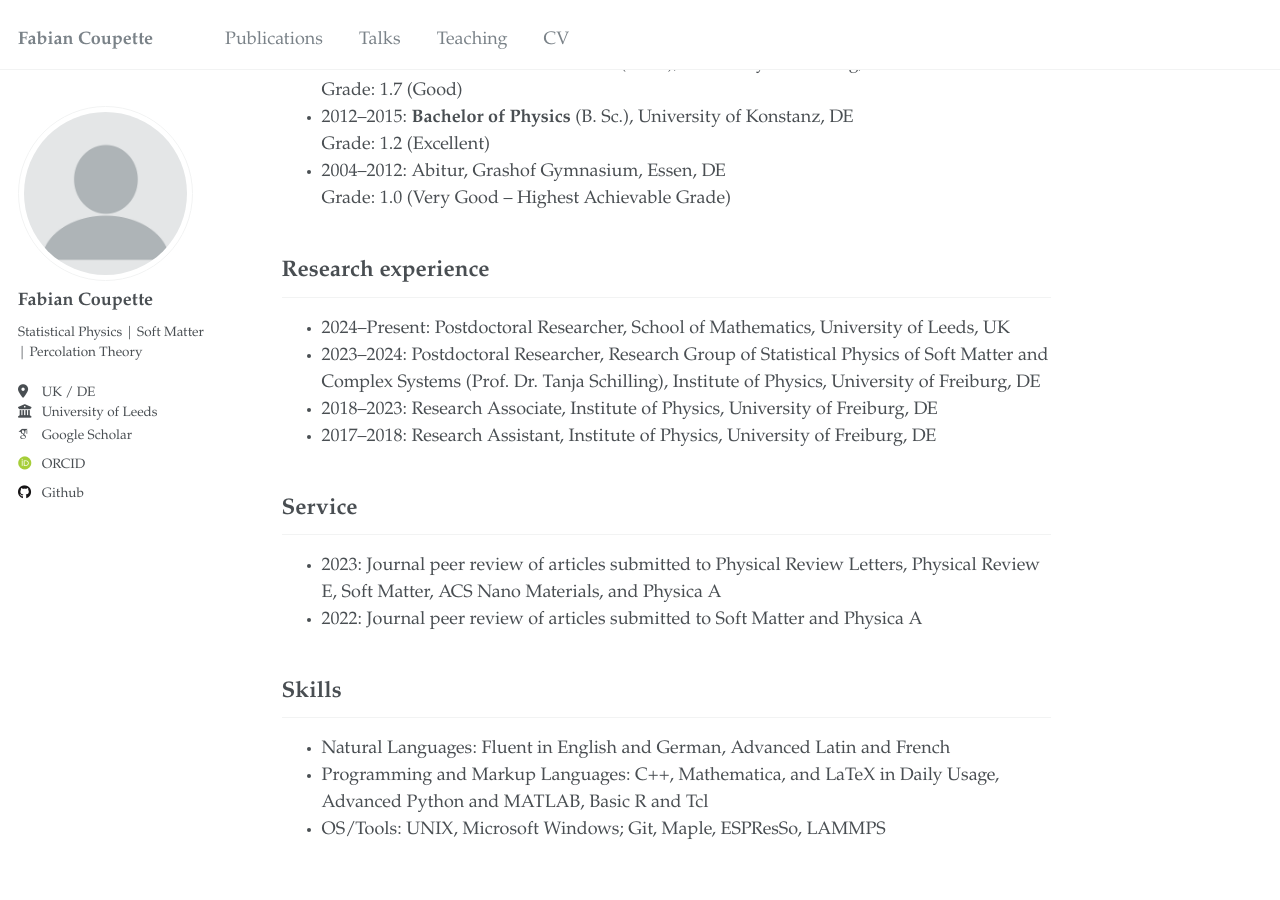
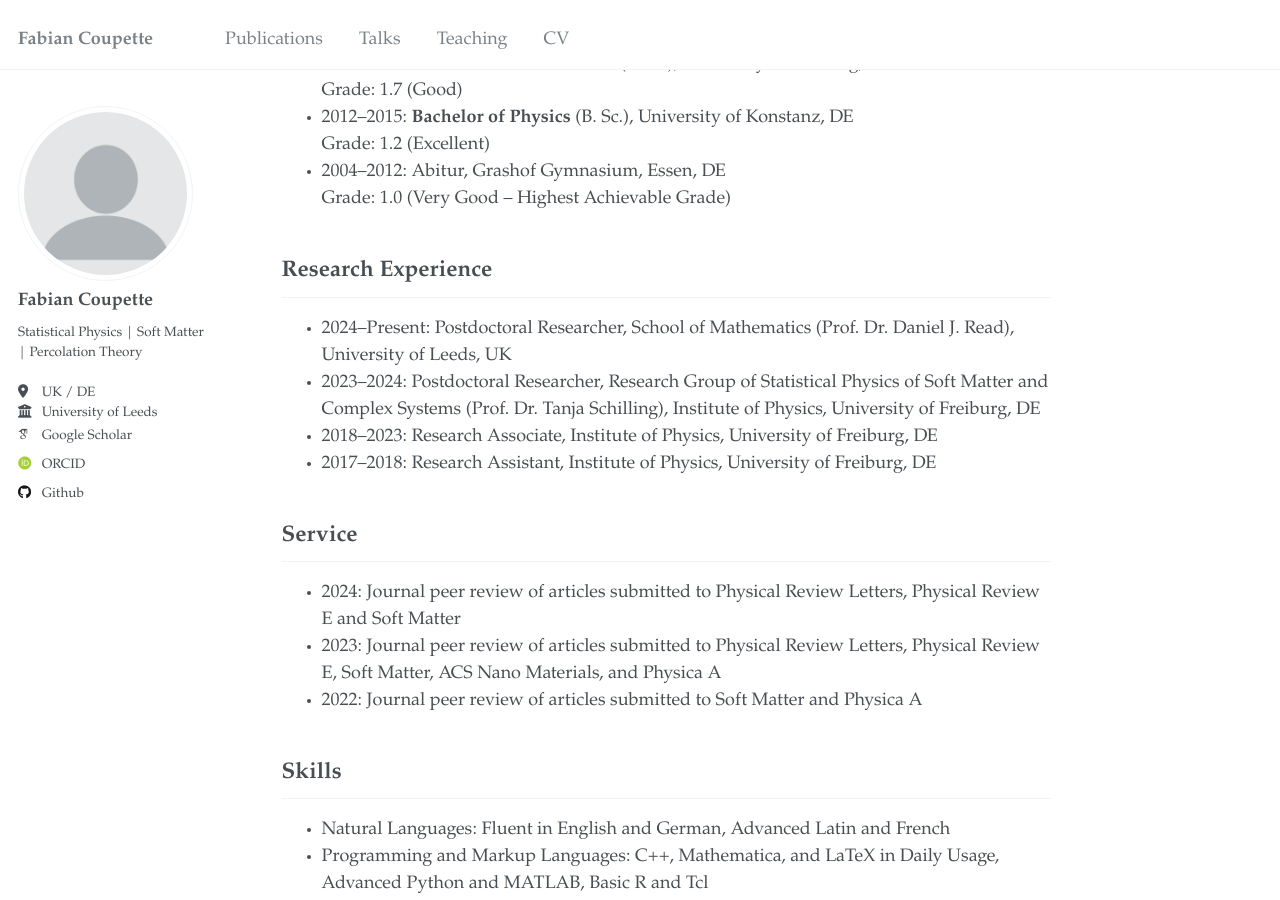
Before and after one commit to physquid/physquid.github.io, a Jekyll site: the page built from _pages/cv.md, in a window 1280 px wide and 900 px high, scrolled down 334 px. Built offline with Jekyll 4.4.1, drawn with Linux system fonts in a browser that asks for light colours; some web fonts are replaced.

Commit message:
some more content updates

```diff
--- a/_pages/cv.md
+++ b/_pages/cv.md
@@ -22,8 +22,8 @@ Grade: 1.2 (Excellent)
 * 2004–2012: Abitur, Grashof Gymnasium, Essen, DE
 Grade: 1.0 (Very Good – Highest Achievable Grade)
 
-## Research experience
-* 2024–Present: Postdoctoral Researcher, School of Mathematics, University of Leeds, UK
+## Research Experience
+* 2024–Present: Postdoctoral Researcher, School of Mathematics (Prof. Dr. Daniel J. Read), University of Leeds, UK
 * 2023–2024: Postdoctoral Researcher, Research Group of Statistical Physics of Soft Matter and Complex Systems (Prof. Dr. Tanja Schilling), Institute of Physics, University of Freiburg, DE
 * 2018–2023: Research Associate, Institute of Physics, University of Freiburg, DE
 * 2017–2018: Research Assistant, Institute of Physics, University of Freiburg, DE
@@ -31,6 +31,7 @@ Grade: 1.0 (Very Good – Highest Achievable Grade)
 
 ## Service
 
+* 2024: Journal peer review of articles submitted to Physical Review Letters, Physical Review E and Soft Matter
 * 2023: Journal peer review of articles submitted to Physical Review Letters, Physical Review E, Soft Matter, ACS Nano Materials, and Physica A
 * 2022: Journal peer review of articles submitted to Soft Matter and Physica A
 
```
Also changed, not shown: _pages/about.md (+1 -1 lines), _talks/2024-03-universal-approach.md (added, +9 -0 lines), _talks/2024-10-fixational-drift.md (added, +9 -0 lines).
